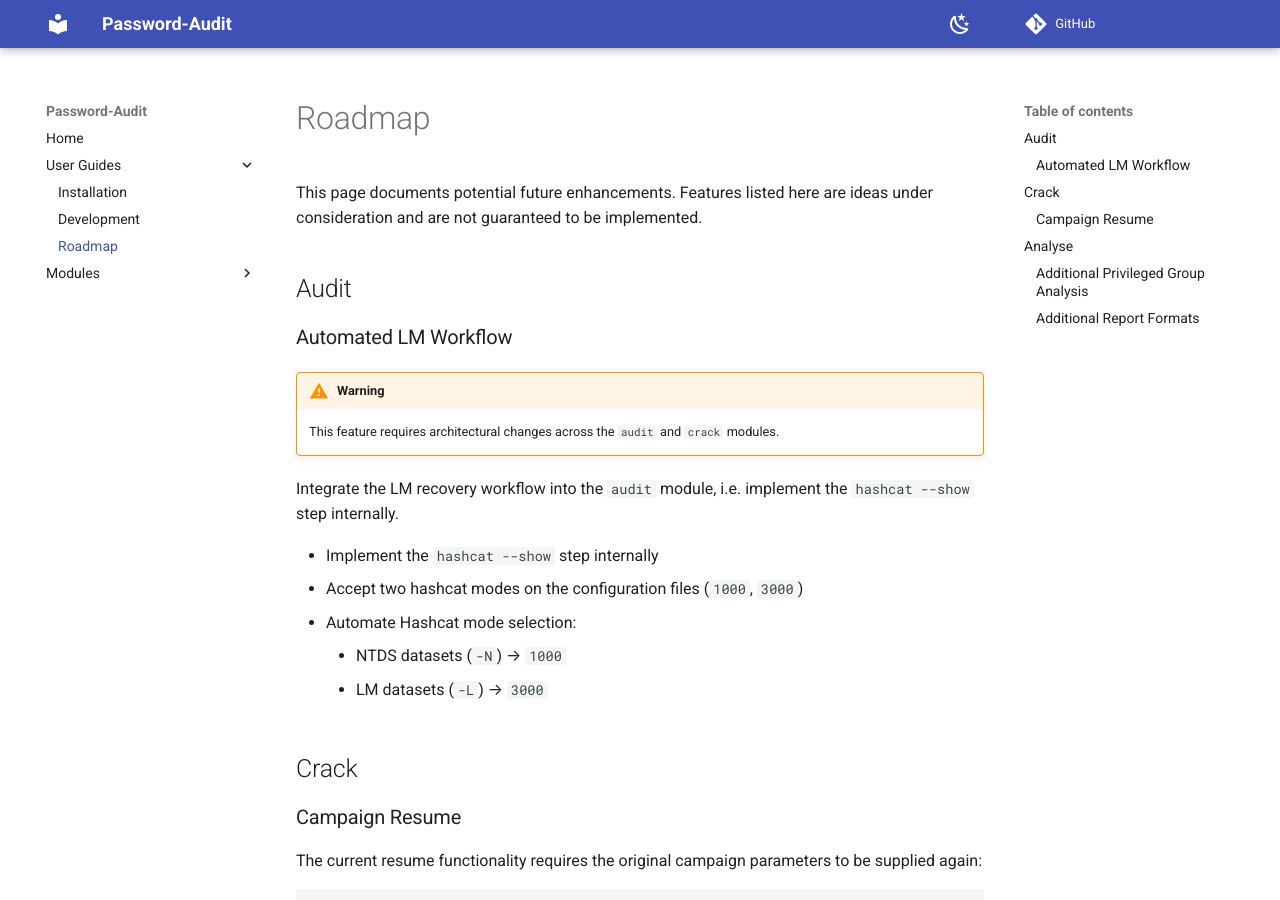
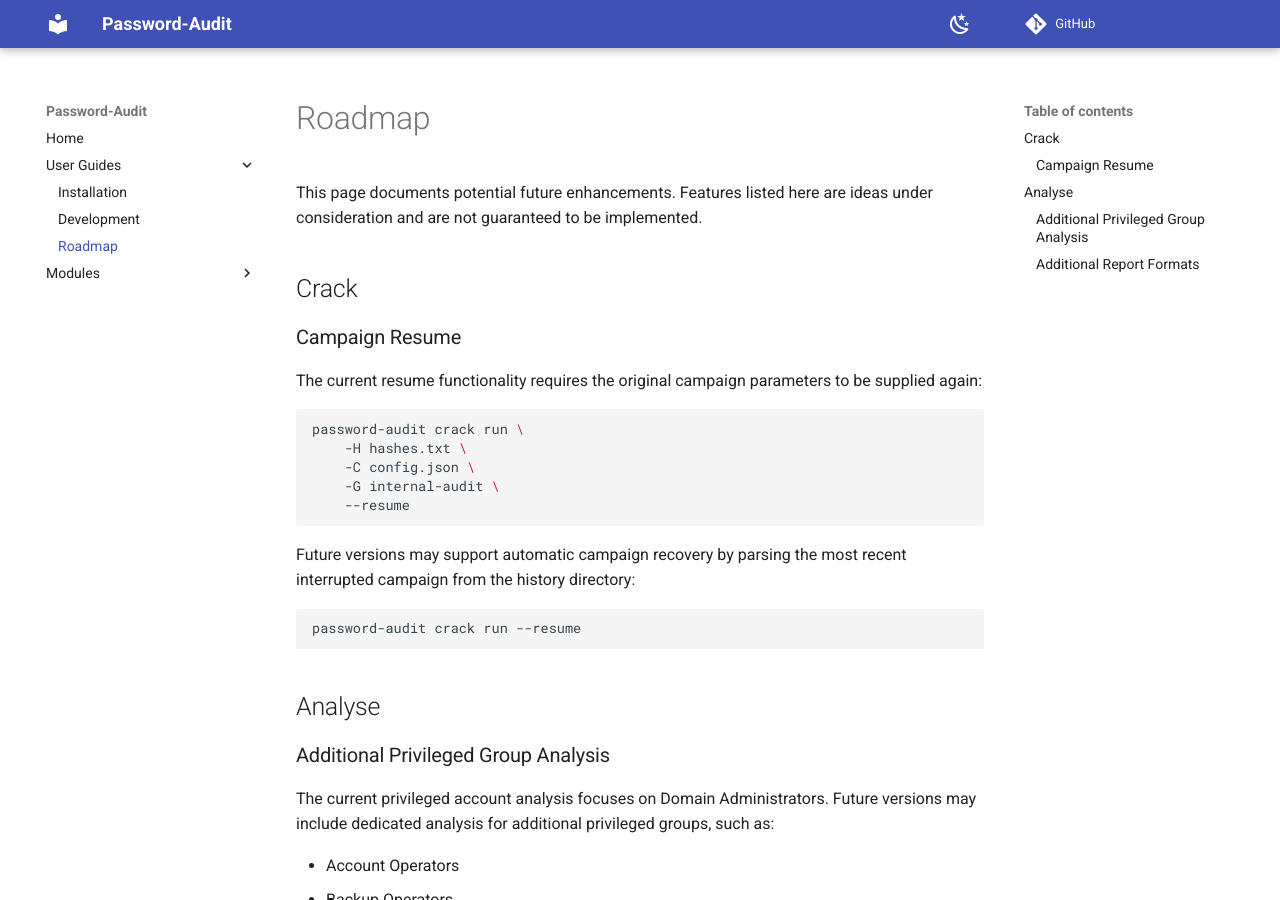
Before and after one commit to CSpanias/password-audit, an MkDocs documentation site: the page built from docs/ideas.md, in a window 1280 px wide and 900 px high. Built offline with MkDocs 1.6.1 and Material for MkDocs 9.7.7, drawn with Linux system fonts in a browser that asks for light colours; comment, search, counter and statistics services are not loaded.

Commit message:
Remove LM integration within the audit module from Ideas doc page.

```diff
--- a/docs/ideas.md
+++ b/docs/ideas.md
@@ -1,21 +1,6 @@
 # Roadmap
 
 This page documents potential future enhancements. Features listed here are ideas under consideration and are not guaranteed to be implemented.
-
-## Audit
-
-### Automated LM Workflow
-
-!!! warning
-    This feature requires architectural changes across the `audit` and `crack` modules.
-
-Integrate the LM recovery workflow into the `audit` module, i.e. implement the `hashcat --show` step internally.
-
-* Implement the `hashcat --show` step internally
-* Accept two hashcat modes on the configuration files (`1000`, `3000`)
-* Automate Hashcat mode selection:
-    * NTDS datasets (`-N`) &rarr; `1000`
-    * LM datasets (`-L`) &rarr; `3000`
 
 ## Crack
 
```
